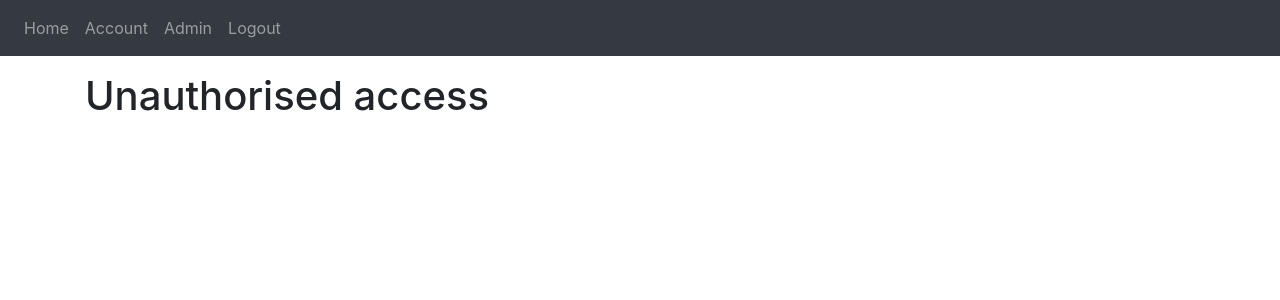
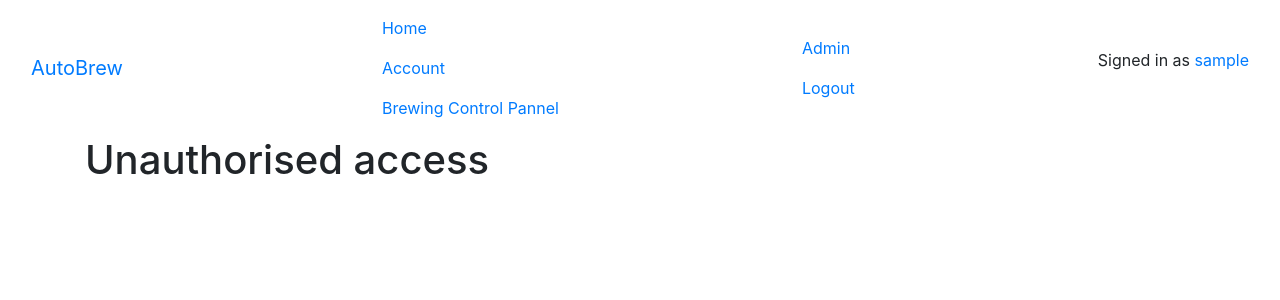
Before and after one commit to mjftw/flaskapp, a Flask app: page /noauth in a window 1280 px wide. Shown: the top 300 px of the page. Run offline with Flask 2, Linux system fonts and the light colour scheme; the visitor is signed in with stand-in values (Sample User, id 1); data comes from the database, SQL or seed files in the repository; some libraries are stand-ins or nearby versions.

Commit message:
Improved navbar

```diff
--- a/webapp/templates/_navbar.html
+++ b/webapp/templates/_navbar.html
@@ -1,14 +1,24 @@
-<nav class="navbar navbar-expand-md navbar-dark bg-dark fixed-top">
-    <ul class="navbar-nav mr-auto">
+<nav class="navbar navbar-default">
+    <div class="container-fluid">
+        <div class="navbar-header">
+            <a class="navbar-brand" href="{{ url_for('index') }}">AutoBrew</a>
+        </div>
+        <ul class="nav navbar-nav navbar-left">
             <li class="nav-item {% if request.endpoint == 'index' %} active {% endif %}">
                 <a class="nav-link" href="{{ url_for('index') }}">Home</a>
             </li>
-
             {% if not current_user.is_anonymous %}
             <li class="nav-item {% if request.endpoint == 'user' %} active {% endif %}">
                 <a class="nav-link" href="{{ url_for('user', username=current_user.username) }}">Account</a>
             </li>
+                {% if current_user.is_admin %}
+                    <li class="nav-item {% if request.endpoint == 'brewcontrol' %} active {% endif %}">
+                        <a class="nav-link" href="{{ url_for('brewcontrol') }}">Brewing Control Pannel</a>
+                    </li>
                 {% endif %}
+            {% endif %}
+        </ul>
+        <ul class="nav navbar-nav navbar-right">
             {% if current_user.is_anonymous %}
             <li class="nav-item {% if request.endpoint == 'login' %} active {% endif %}">
                 <a class="nav-link" href="{{ url_for('login') }}">Login</a>
@@ -20,5 +30,8 @@
             <li class="nav-item"><a class="nav-link" href="{{ url_for('logout') }}">Logout</a></li>
             {% endif %}
         </ul>
+        {% if not current_user.is_anonymous %}
+            <p class="navbar-text navbar-right">Signed in as <a href="{{ url_for('user', username=current_user.username) }}" class="navbar-link">{{ current_user.username }}</a></a></p>
+        {% endif %}
+    </div>
 </nav>
-<br><br><br>
```
Lines whose indentation alone changed are shown as unchanged.
